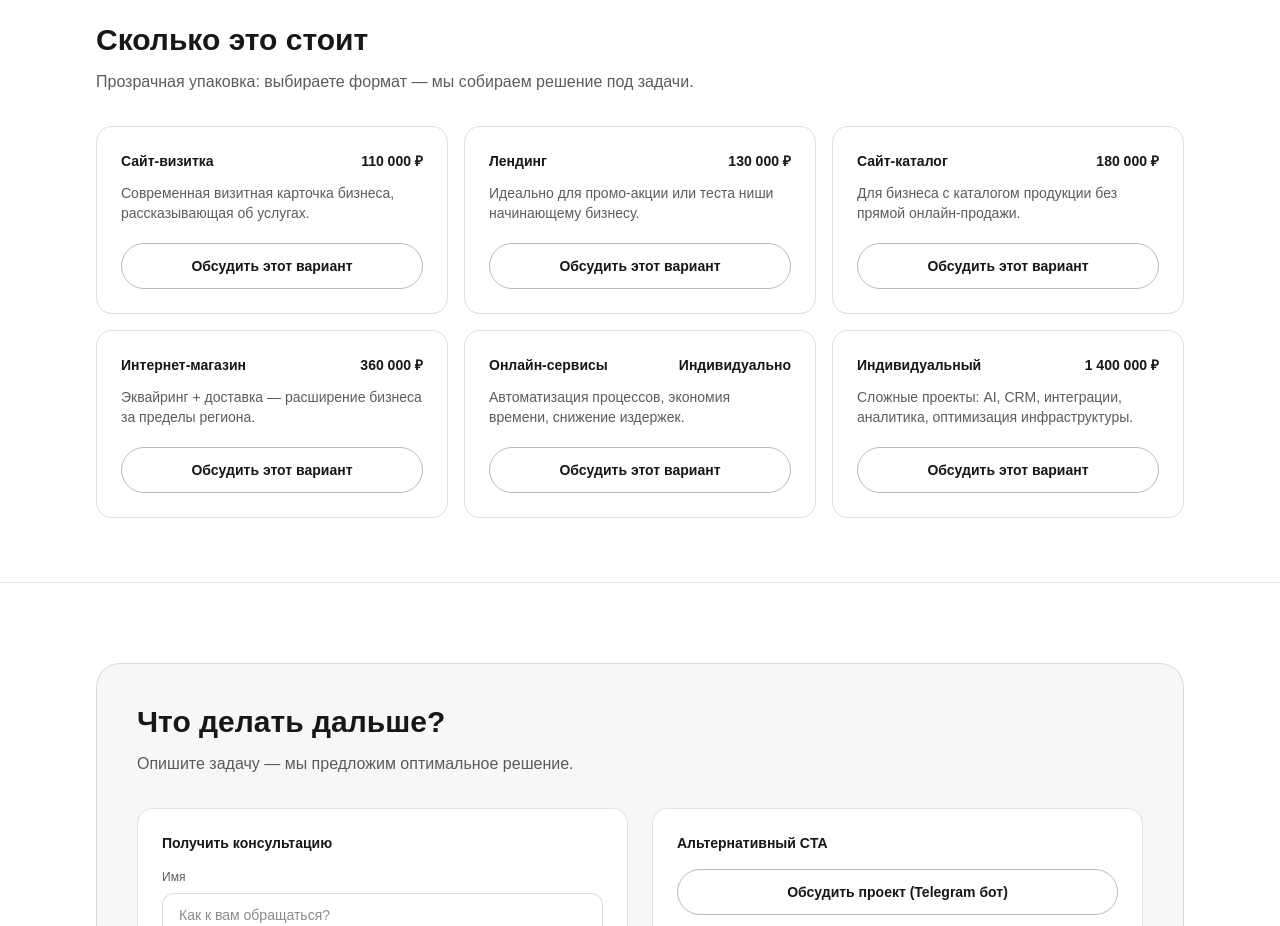
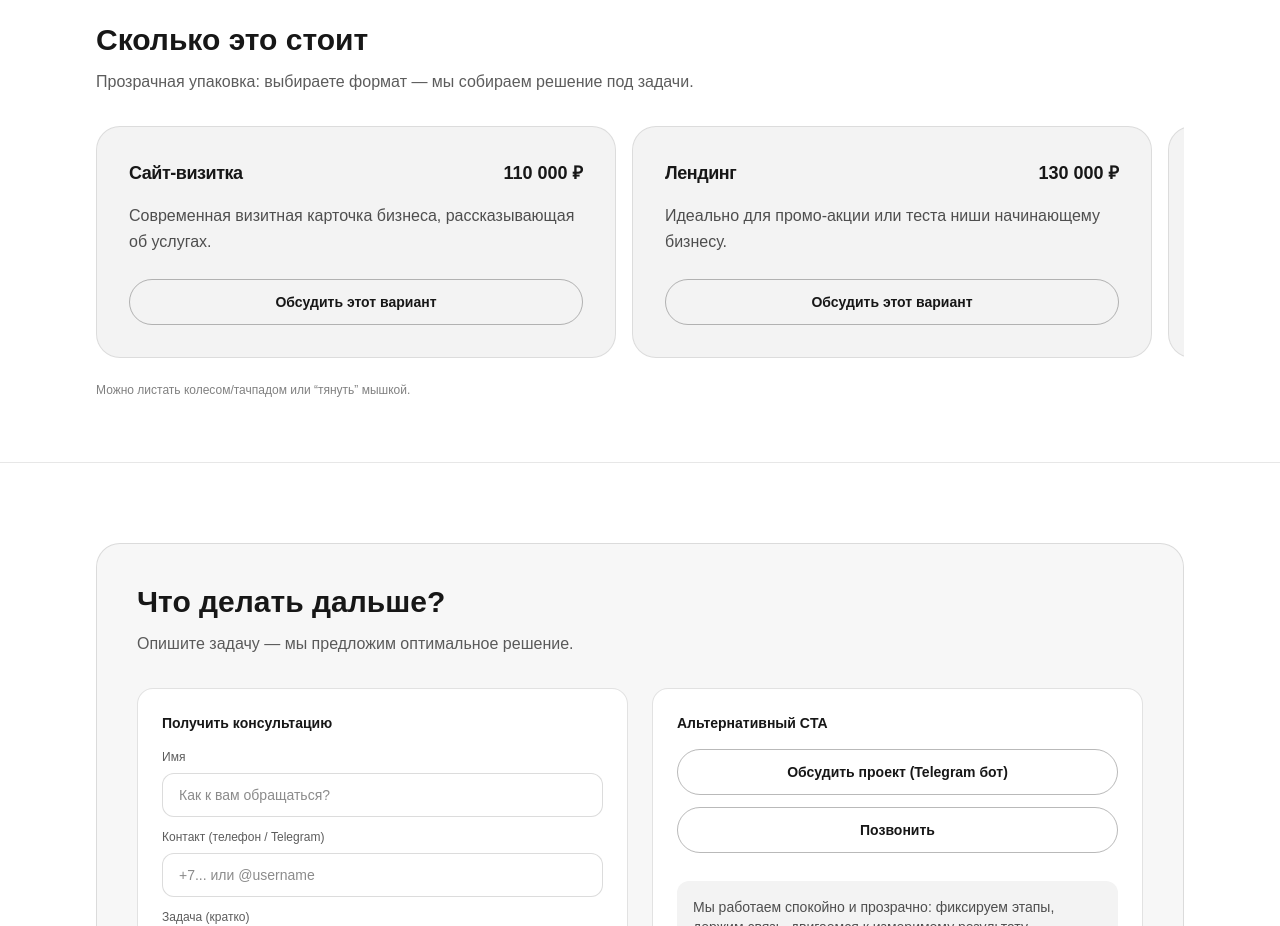
Before and after one commit to SeredaPavel/profitsite, a Next.js app in the folder frontend/: page / in a window 1280 px wide. Shown: the part 3260-4186 px from the top of the page. Built offline with nearby package versions, Linux system fonts and the light colour scheme.

Commit message:
Frontend: canges in PricingSection.tsx

```diff
--- a/frontend/src/components/landing/PricingSection.tsx
+++ b/frontend/src/components/landing/PricingSection.tsx
@@ -1,6 +1,7 @@
 // src/components/landing/PricingSection.tsx
 import Container from "@/components/ui/Container";
 import { Button } from "@/components/ui/Button";
+import React from "react";
 
 const PRICING = [
   {
@@ -35,6 +36,124 @@ const PRICING = [
   },
 ];
 
+function PricingSlider() {
+  const ref = React.useRef<HTMLDivElement | null>(null);
+  const dragging = React.useRef(false);
+  const startX = React.useRef(0);
+  const startLeft = React.useRef(0);
+
+  const onPointerDown = (e: React.PointerEvent<HTMLDivElement>) => {
+    const el = ref.current;
+    if (!el) return;
+    dragging.current = true;
+    startX.current = e.clientX;
+    startLeft.current = el.scrollLeft;
+    el.setPointerCapture(e.pointerId);
+  };
+
+  const onPointerMove = (e: React.PointerEvent<HTMLDivElement>) => {
+    const el = ref.current;
+    if (!el || !dragging.current) return;
+    const dx = e.clientX - startX.current;
+    el.scrollLeft = startLeft.current - dx;
+  };
+
+  const onPointerUp = () => {
+    dragging.current = false;
+  };
+
+  return (
+    <div
+      ref={ref}
+      onPointerDown={onPointerDown}
+      onPointerMove={onPointerMove}
+      onPointerUp={onPointerUp}
+      onPointerCancel={onPointerUp}
+      className="mt-8 flex gap-4 overflow-x-auto pb-4 [-webkit-overflow-scrolling:touch] snap-x snap-mandatory"
+      style={{ scrollbarWidth: "none" }}
+    >
+      {PRICING.map((p) => (
+        <article
+          key={p.title}
+          className={[
+            "relative snap-start select-none",
+            "min-w-[320px] sm:min-w-[420px] lg:min-w-[520px]",
+            "rounded-3xl border border-foreground/10 bg-foreground/5",
+            "p-6 sm:p-8",
+            "transition",
+            "group",
+          ].join(" ")}
+        >
+          {/* Верхний ряд */}
+          <div className="flex items-start justify-between gap-6">
+            <div className="text-base sm:text-lg font-extrabold tracking-tight">
+              {p.title}
+            </div>
+
+            <div className="text-base sm:text-lg font-extrabold whitespace-nowrap">
+              {p.price}
+            </div>
+          </div>
+
+          {/* Описание */}
+          <p className="mt-4 text-sm sm:text-base leading-relaxed text-foreground/75 max-w-[52ch]">
+            {p.desc}
+          </p>
+
+          {/* CTA */}
+          <div className="mt-6">
+            <Button href="#next-step" variant="outline" className="w-full">
+              Обсудить этот вариант
+            </Button>
+          </div>
+
+          {/* Hover/Active overlay — как в блоке “Услуги” */}
+          <div
+            className={[
+              "pointer-events-none absolute inset-0 overflow-hidden rounded-3xl",
+              "opacity-0 group-hover:opacity-100 group-focus-within:opacity-100",
+              "transition-opacity duration-300",
+            ].join(" ")}
+          >
+            <div className="absolute inset-0 bg-foreground" />
+            {/* дуга/полукруг */}
+            <div className="absolute -right-[280px] -top-[160px] h-[520px] w-[520px] rounded-full bg-background" />
+            {/* стрелка */}
+            <div className="absolute right-6 top-6 text-background">
+              <svg viewBox="0 0 24 24" className="h-6 w-6" fill="none" aria-hidden="true">
+                <path d="M7 17L17 7" stroke="currentColor" strokeWidth="2" strokeLinecap="round" />
+                <path d="M9 7h8v8" stroke="currentColor" strokeWidth="2" strokeLinecap="round" />
+              </svg>
+            </div>
+          </div>
+
+          {/* Текст поверх overlay (чтобы читалось на тёмном) */}
+          <div className="pointer-events-none absolute inset-0 rounded-3xl p-6 sm:p-8 opacity-0 group-hover:opacity-100 group-focus-within:opacity-100 transition-opacity duration-300">
+            <div className="flex items-start justify-between gap-6">
+              <div className="text-base sm:text-lg font-extrabold tracking-tight text-background">
+                {p.title}
+              </div>
+              <div className="text-base sm:text-lg font-extrabold whitespace-nowrap text-background">
+                {p.price}
+              </div>
+            </div>
+
+            <p className="mt-4 text-sm sm:text-base leading-relaxed text-background/80 max-w-[52ch]">
+              {p.desc}
+            </p>
+
+            <div className="mt-6">
+              <div className="rounded-2xl border border-background/20 bg-background/10 px-4 py-3 text-sm text-background/85">
+                Нажмите “Обсудить этот вариант” — уточним сроки, объем и интеграции.
+              </div>
+            </div>
+          </div>
+        </article>
+      ))}
+    </div>
+  );
+}
+
 export default function PricingSection() {
   return (
     <section className="border-b border-foreground/10">
@@ -45,24 +164,10 @@ export default function PricingSection() {
             Прозрачная упаковка: выбираете формат — мы собираем решение под задачи.
           </p>
 
-          <div className="mt-8 grid grid-cols-1 gap-4 sm:grid-cols-2 lg:grid-cols-3">
-            {PRICING.map((p) => (
-              <div
-                key={p.title}
-                className="rounded-2xl border border-foreground/12 bg-background p-6 transition hover:border-foreground/25"
-              >
-                <div className="flex items-start justify-between gap-4">
-                  <div className="text-sm font-semibold">{p.title}</div>
-                  <div className="text-sm font-bold">{p.price}</div>
-                </div>
-                <div className="mt-3 text-sm text-foreground/70">{p.desc}</div>
-                <div className="mt-5">
-                  <Button href="#next-step" variant="outline" className="w-full">
-                    Обсудить этот вариант
-                  </Button>
-                </div>
-              </div>
-            ))}
+          <PricingSlider />
+
+          <div className="mt-2 text-xs text-foreground/55">
+            Можно листать колесом/тачпадом или “тянуть” мышкой.
           </div>
         </div>
       </Container>
```
